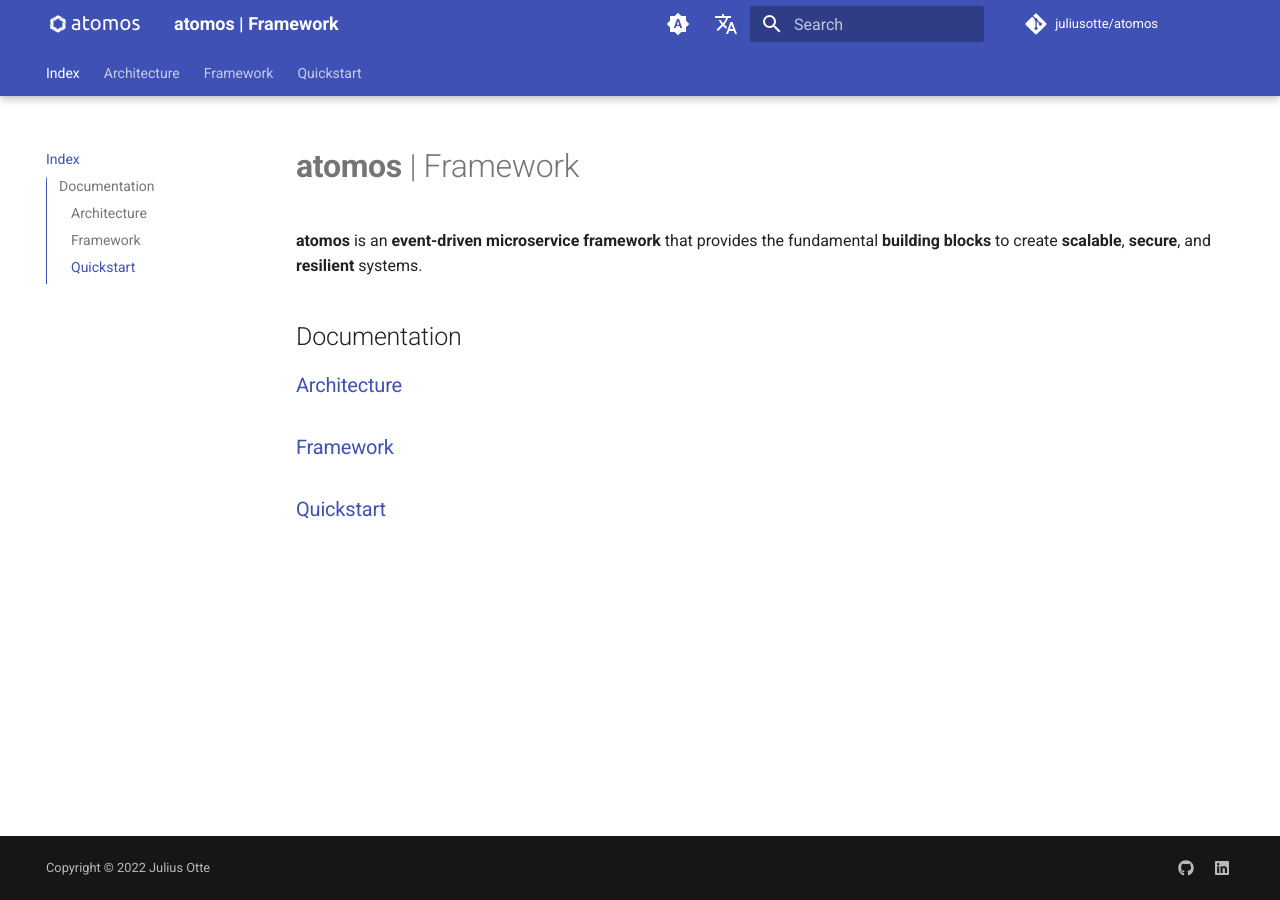
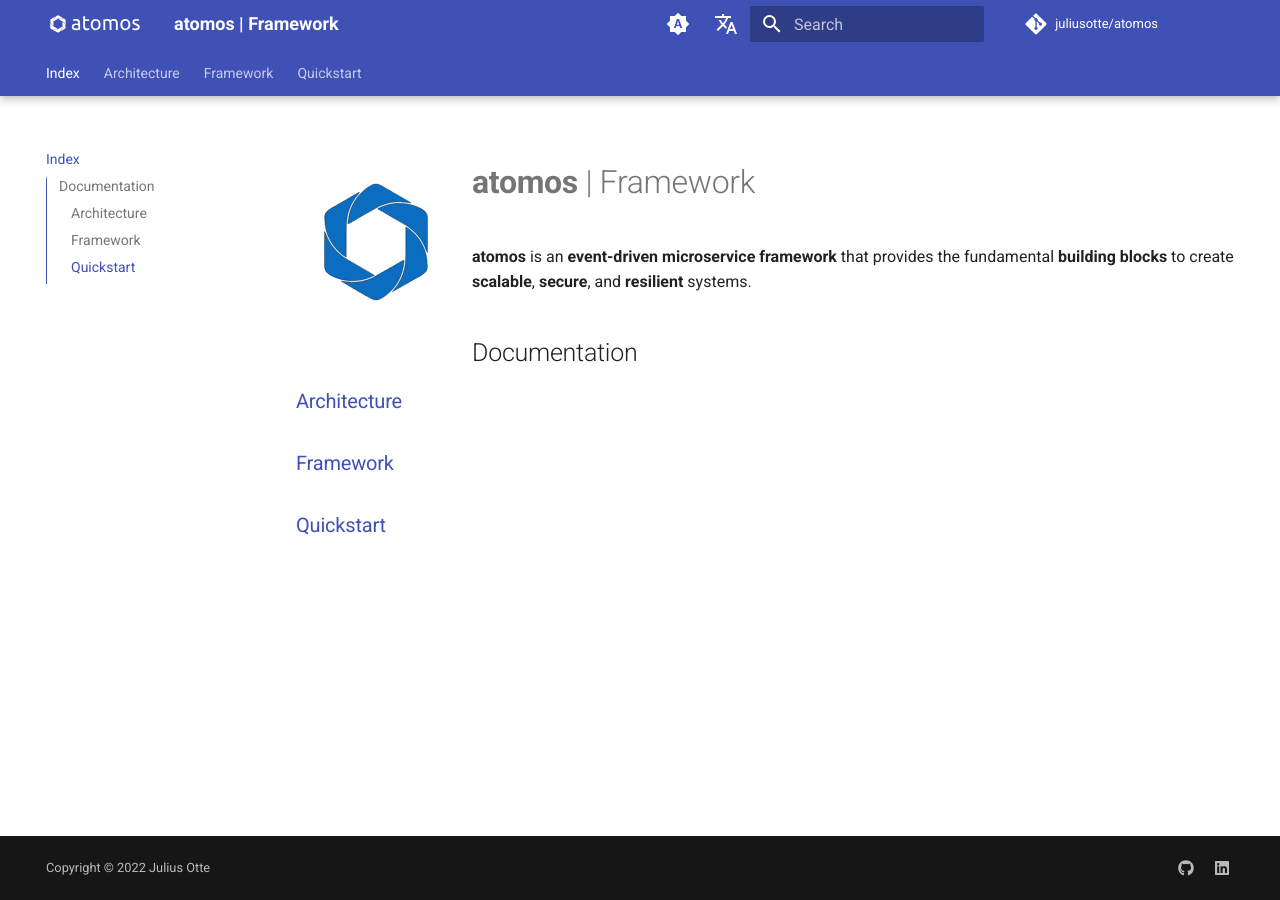
Before and after one commit to juliusotte/atomos, an MkDocs documentation site: the page built from docs/index.md, in a window 1280 px wide. Built offline with MkDocs 1.6.1 and Material for MkDocs 9.7.7, drawn with Linux system fonts in a browser that asks for light colours; comment, search, counter and statistics services are not loaded; the version menu is left out.

Commit message:
added framework logo to documentation index page

```diff
--- a/docs/index.md
+++ b/docs/index.md
@@ -1,3 +1,5 @@
+![logo](assets/graphics/logo.svg){ align=left }
+
 # **atomos** | Framework
 
 **atomos** is an **event-driven microservice framework** that provides the fundamental **building blocks** to create
```
